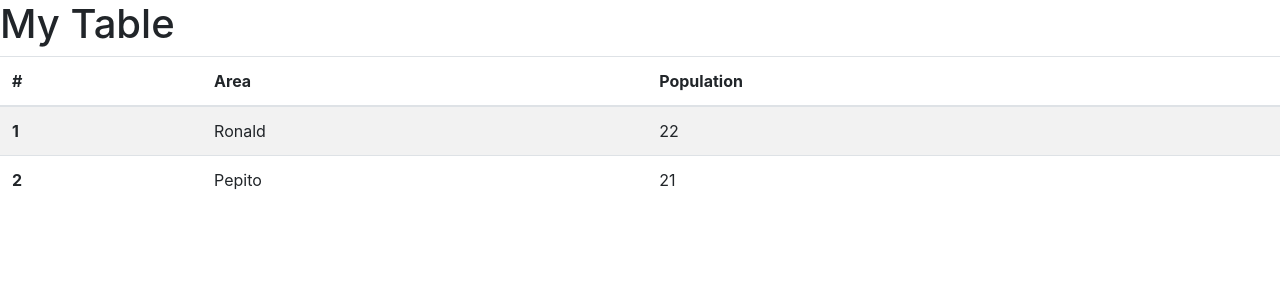
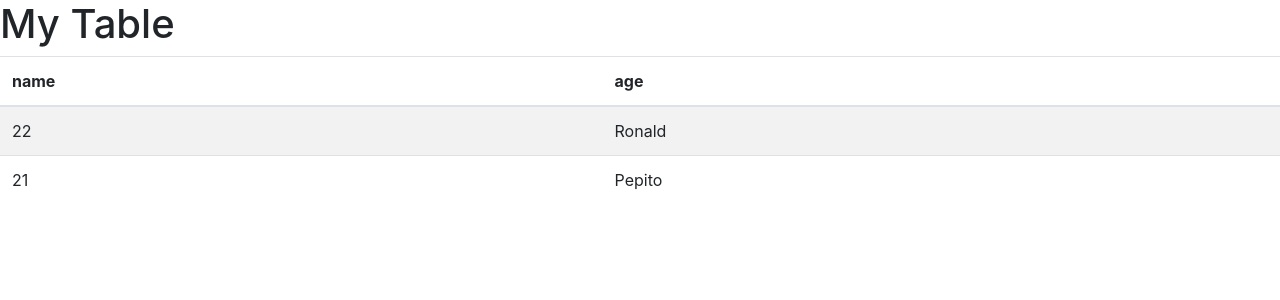
Before and after one commit to ronaldescobarjaldin/table-angular, an Angular app: page / in a window 1280 px wide. Shown: the top 300 px of the page. Built offline with nearby package versions, Linux system fonts and the light colour scheme; what angular-in-memory-web-api would draw is missing.

Commit message:
made table generic

```diff
--- a/src/app/data-table/data-table.component.html
+++ b/src/app/data-table/data-table.component.html
@@ -1,16 +1,12 @@
 <table class="table table-striped">
     <thead>
         <tr>
-            <th scope="col">#</th>
-            <th scope="col">Area</th>
-            <th scope="col">Population</th>
+            <th scope="col" *ngFor="let column of columns">{{column}}</th>
         </tr>
     </thead>
     <tbody>
         <tr *ngFor="let element of data; index as i">
-            <th scope="row">{{ i + 1 }}</th>
-            <td>{{ element.name }}</td>
-            <td>{{ element.age | number }}</td>
+            <td *ngFor="let property of element | keyvalue">{{ property.value }}</td>
         </tr>
     </tbody>
 </table>
```
